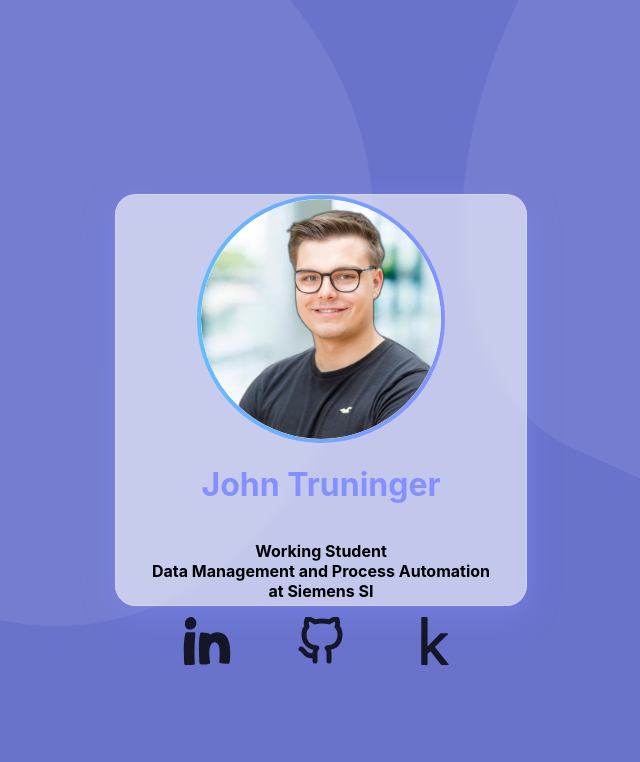
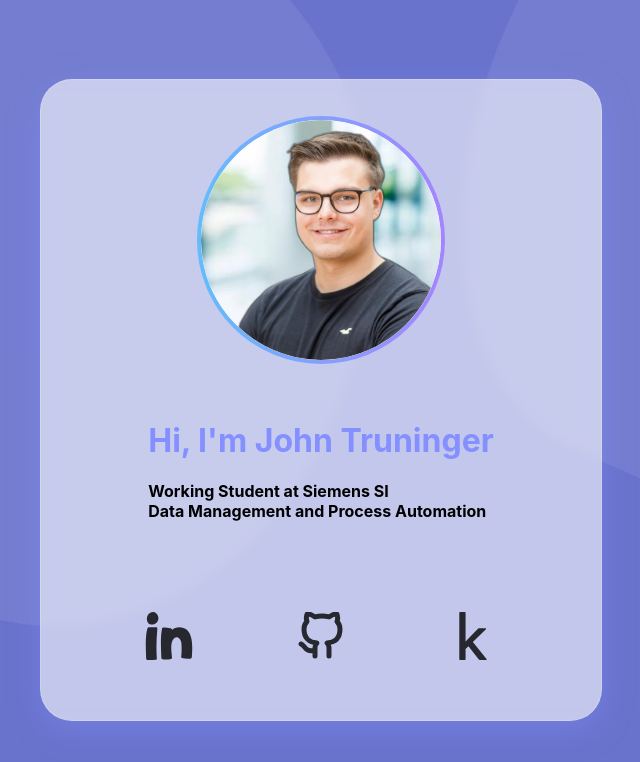
Before and after one commit to JohnTrunix/personal-website, a React app: page / in a window 1280 px wide. Shown: the whole page, without its empty margins (319-959 px from the left). Built offline with nearby package versions, Linux system fonts and the light colour scheme.

Commit message:
added viewpoints

```diff
--- a/public/index.html
+++ b/public/index.html
@@ -8,35 +8,10 @@
     <meta name="description" content="My personal website selfmade with react">
     <meta name="author" content="John Truninger">
     <meta name="rating" content="safe for kids">
-    <link rel="apple-touch-icon" href="%PUBLIC_URL%/logo192.png" />
-    <!--
-      manifest.json provides metadata used when your web app is installed on a
-      user's mobile device or desktop. See https://developers.google.com/web/fundamentals/web-app-manifest/
-    -->
-    <link rel="manifest" href="%PUBLIC_URL%/manifest.json" />
-    <!--
-      Notice the use of %PUBLIC_URL% in the tags above.
-      It will be replaced with the URL of the `public` folder during the build.
-      Only files inside the `public` folder can be referenced from the HTML.
-
-      Unlike "/favicon.ico" or "favicon.ico", "%PUBLIC_URL%/favicon.ico" will
-      work correctly both with client-side routing and a non-root public URL.
-      Learn how to configure a non-root public URL by running `npm run build`.
-    -->
     <title>Personal Website</title>
   </head>
   <body>
     <noscript>You need to enable JavaScript to run this app.</noscript>
     <div id="root"></div>
-    <!--
-      This HTML file is a template.
-      If you open it directly in the browser, you will see an empty page.
-
-      You can add webfonts, meta tags, or analytics to this file.
-      The build step will place the bundled scripts into the <body> tag.
-
-      To begin the development, run `npm start` or `yarn start`.
-      To create a production bundle, use `npm run build` or `yarn build`.
-    -->
   </body>
 </html>
--- a/public/robots.txt
+++ b/public/robots.txt
@@ -1,3 +1,4 @@
 # https://www.robotstxt.org/robotstxt.html
 User-agent: *
-Disallow:
+Disallow: /*.png$
+Disallow: /*.jpg$
--- a/src/components/App.js
+++ b/src/components/App.js
@@ -10,12 +10,13 @@ function App() {
     <div className="app">
       <div className="app_container">
         <img className="app_container_img" src={portrait} alt="Portrait" />
-        <h1 className="app_container_name">John Truninger</h1>
-        <h3 className="app_container_text">
-          Working Student <br />
-          Data Management and Process Automation <br />
-          at Siemens SI
-        </h3>
+        <div className="app_container_text_box">
+          <h1 className="app_container_name">Hi, I'm John Truninger</h1>
+          <div className="app_container_text">
+            Working Student at Siemens SI <br />
+            Data Management and Process Automation
+          </div>
+        </div>
         <div className="app_container_social">
           <a
             className="app_container_social_icon"
--- a/src/css/App.css
+++ b/src/css/App.css
@@ -12,33 +12,43 @@
   flex-direction: column;
   align-items: center;
   justify-content: space-evenly;
-  border-radius: 10%;
+  width: 20rem;
+  height: 30rem;
   background-color: white;
-  width: 32vw;
-  height: 32vw;
   background: rgba(255, 255, 255, 0.6);
   box-shadow: 0 0.5rem 2rem 0 rgba(132, 144, 255, 0.4);
   backdrop-filter: blur(0.3rem);
   -webkit-backdrop-filter: blur(0.3rem);
-  border-radius: 5%;
+  border-radius: 2rem;
   border: 1px solid rgba(255, 255, 255, 0.2);
 }
 
 
 .app_container_img{
-  width: 15rem;
-  height: 15rem;
+  width: 13rem;
+  height: 13rem;
   background: linear-gradient(#fff, #fff) padding-box,
-  linear-gradient(to right, #63bcfc, #8490ff) border-box;
+  linear-gradient(to right, #63bcfc, #a584ff) border-box;
   border: 0.3rem solid transparent;
   border-radius: 50%;
 }
 
+.app_container_text_box{
+  padding-left: 2rem;
+  padding-right: 2rem;
+}
+
+.app_container_name{
+  font-weight: bolder;
+  font-size: 1.5rem;
+  text-align: left;
+}
+
 
 .app_container_text{
-  font-size: 1rem;
+  font-size: 0.8rem;
   font-weight: bold;
-  text-align: center;
+  word-break: break;
 }
 
 .app_container_social{
@@ -51,8 +61,9 @@
 }
 
 .app_container_social_icon{
-  width: 3rem;
-  height: 3rem;
+  margin-top: 2rem;
+  width: 2.5rem;
+  height: 2.5rem;
   opacity: 0.8;
   transform: delay(100ms);
   transition: all 500ms ease-in-out;
@@ -61,3 +72,64 @@
 .app_container_social_icon:hover{
   transform: translateY(-0.75rem);
 }
+
+
+@media screen and (min-width: 576px) {
+  .app_container{
+    width: 35rem;
+    height: 40rem;
+  }
+
+  .app_container_img{
+    width: 15rem;
+    height: 15rem;
+  }
+
+  .app_container_name{
+    font-size: 2rem;
+  }
+
+  .app_container_text{
+    font-size: 1rem;
+  }
+
+  .app_container_social_icon{
+    width: 3rem;
+    height: 3rem;
+  }
+}
+
+@media screen and (min-width: 992px) {
+  .app_container_name{
+    font-size: 2rem;
+  }
+
+  .app_container_text{
+    font-size: 1rem;
+  }
+}
+
+@media screen and (min-width: 2000px){
+  .app_container{
+    width: 60rem;
+    height: 60rem;
+  }
+
+  .app_container_img{
+    width: 25rem;
+    height: 25rem;
+  }
+
+  .app_container_name{
+    font-size: 3rem;
+  }
+
+  .app_container_text{
+    font-size: 1.5rem;
+  }
+
+  .app_container_social_icon{
+    width: 5rem;
+    height: 5rem;
+  }
+}
```
Also changed, not shown: README.md, public/manifest.json (deleted).
